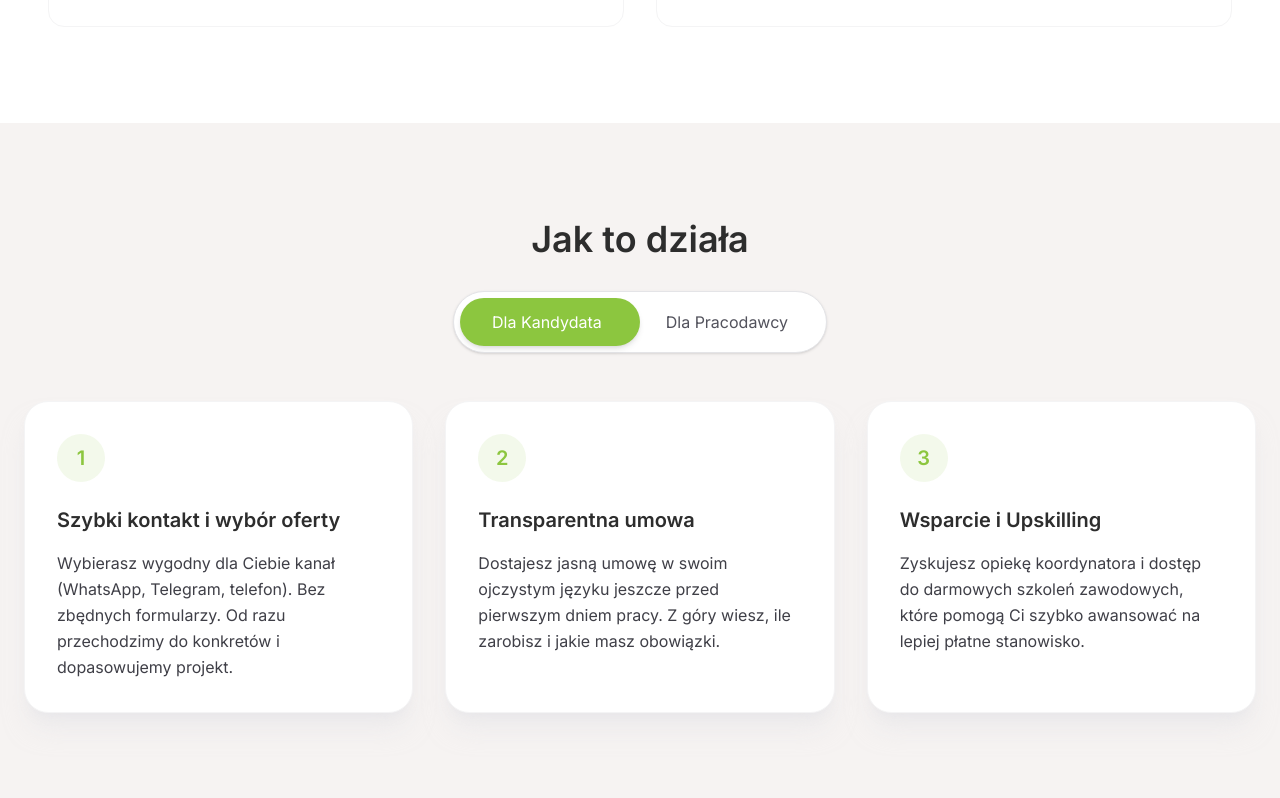
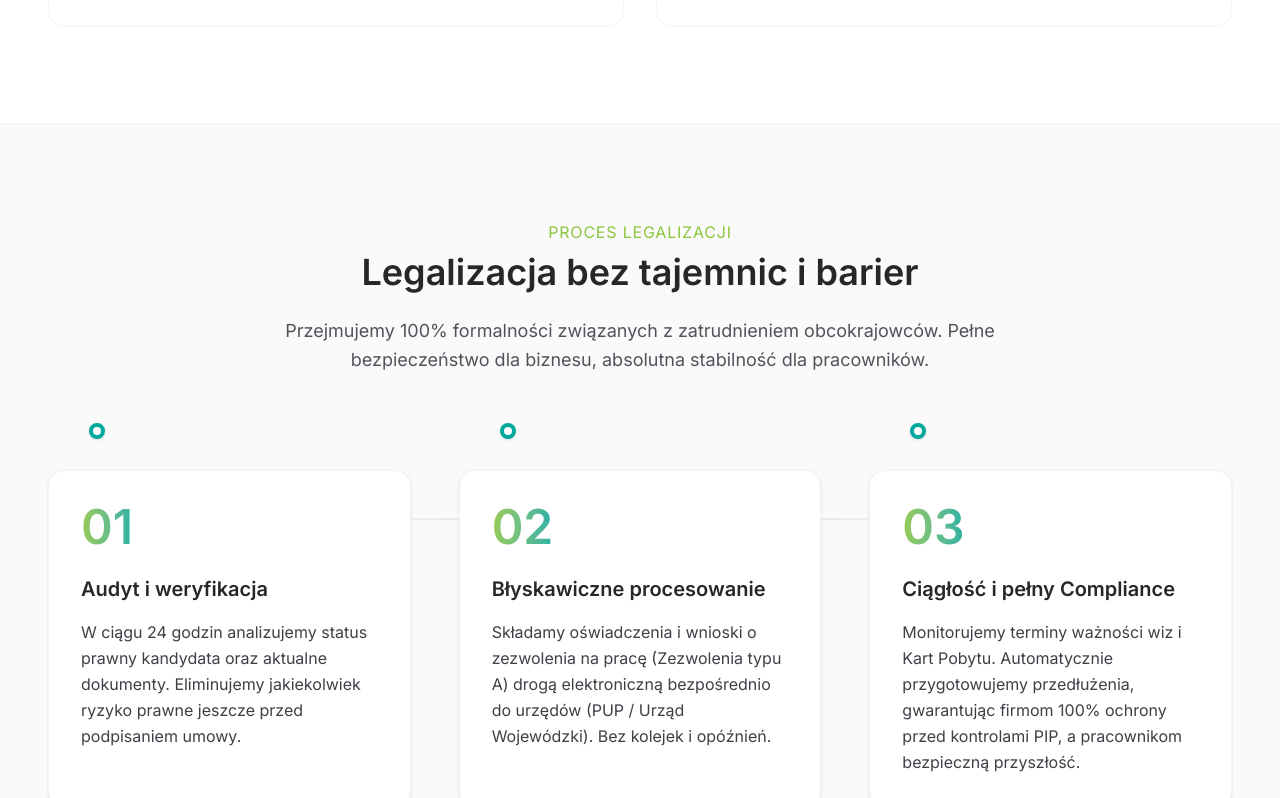
Before and after one commit to jekon33253-cyber/JobMe, a React (Vite) app: page / in a window 1280 px wide. Shown: the part 2840-3638 px from the top of the page. Built offline with nearby package versions, Linux system fonts and the light colour scheme.

Commit message:
feat: add LegalizationTimeline section

```diff
--- a/src/App.jsx
+++ b/src/App.jsx
@@ -5,6 +5,7 @@ import HowItWorks from './components/HowItWorks';
 import FAQSection from './components/FAQSection';
 import StatsBanner from './components/StatsBanner';
 import Sectors from './components/Sectors';
+import LegalizationTimeline from './components/LegalizationTimeline';
 function App() {
   return (
     <div className="text-on-surface bg-background-white font-body-md">
@@ -84,6 +85,9 @@ function App() {
 
 {/* Sectors Section */}
 <Sectors />
+
+{/* Legalization Timeline Section */}
+<LegalizationTimeline />
 
 {/* Jak to dziala Section */}
 <HowItWorks />
--- /dev/null
+++ b/src/components/LegalizationTimeline.jsx
@@ -0,0 +1,71 @@
+import React from 'react';
+import FadeIn from './FadeIn';
+
+const steps = [
+  {
+    number: "01",
+    title: "Audyt i weryfikacja",
+    description: "W ciągu 24 godzin analizujemy status prawny kandydata oraz aktualne dokumenty. Eliminujemy jakiekolwiek ryzyko prawne jeszcze przed podpisaniem umowy."
+  },
+  {
+    number: "02",
+    title: "Błyskawiczne procesowanie",
+    description: "Składamy oświadczenia i wnioski o zezwolenia na pracę (Zezwolenia typu A) drogą elektroniczną bezpośrednio do urzędów (PUP / Urząd Wojewódzki). Bez kolejek i opóźnień."
+  },
+  {
+    number: "03",
+    title: "Ciągłość i pełny Compliance",
+    description: "Monitorujemy terminy ważności wiz i Kart Pobytu. Automatycznie przygotowujemy przedłużenia, gwarantując firmom 100% ochrony przed kontrolami PIP, a pracownikom bezpieczną przyszłość."
+  }
+];
+
+export default function LegalizationTimeline() {
+  return (
+    <section className="bg-zinc-50 py-20 md:py-24 px-6 md:px-12 border-y border-zinc-100" id="legalization">
+      <div className="max-w-7xl mx-auto">
+        <FadeIn>
+          <div className="text-center max-w-3xl mx-auto mb-16 md:mb-24">
+            <span className="text-[#8CC63F] font-label-bold uppercase tracking-wider mb-2 block">
+              Proces Legalizacji
+            </span>
+            <h2 className="text-3xl md:text-4xl font-extrabold text-zinc-800 mb-6">
+              Legalizacja bez tajemnic i barier
+            </h2>
+            <p className="text-base md:text-lg text-zinc-600 leading-relaxed">
+              Przejmujemy 100% formalności związanych z zatrudnieniem obcokrajowców. Pełne bezpieczeństwo dla biznesu, absolutna stabilność dla pracowników.
+            </p>
+          </div>
+
+          <div className="relative">
+            {/* Desktop Connecting Line */}
+            <div className="hidden lg:block absolute top-12 left-0 w-full h-[2px] bg-gradient-to-r from-transparent via-zinc-200 to-transparent z-0"></div>
+
+            <div className="grid grid-cols-1 lg:grid-cols-3 gap-8 lg:gap-12 relative z-10">
+              {steps.map((step, index) => (
+                <div
+                  key={index}
+                  className="bg-white p-8 rounded-2xl border border-zinc-100 shadow-sm hover:shadow-lg transition-all duration-300 flex flex-col items-start relative group"
+                >
+                  <div className="mb-6 flex items-center gap-4">
+                    <span className="text-5xl font-black bg-gradient-to-r from-[#8CC63F] to-[#00A99D] bg-clip-text text-transparent opacity-90 group-hover:scale-105 transition-transform duration-300">
+                      {step.number}
+                    </span>
+                    {/* Decorative subtle dot for timeline effect on desktop */}
+                    <div className="hidden lg:block absolute -top-12 left-10 w-4 h-4 rounded-full bg-white border-4 border-[#00A99D] shadow-sm"></div>
+                  </div>
+
+                  <h3 className="text-xl font-bold text-zinc-800 mb-4">
+                    {step.title}
+                  </h3>
+                  <p className="text-zinc-700 text-base leading-relaxed">
+                    {step.description}
+                  </p>
+                </div>
+              ))}
+            </div>
+          </div>
+        </FadeIn>
+      </div>
+    </section>
+  );
+}
```
